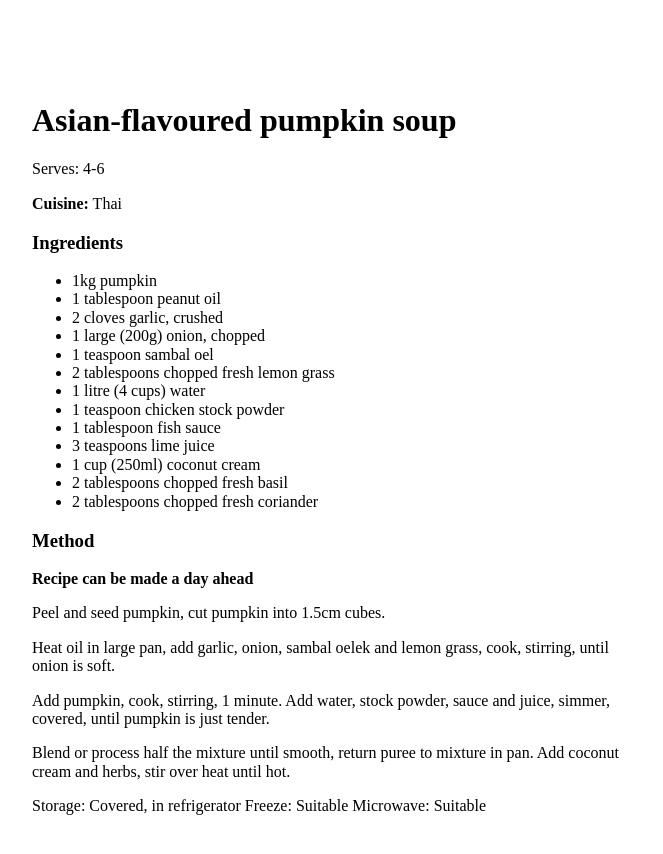
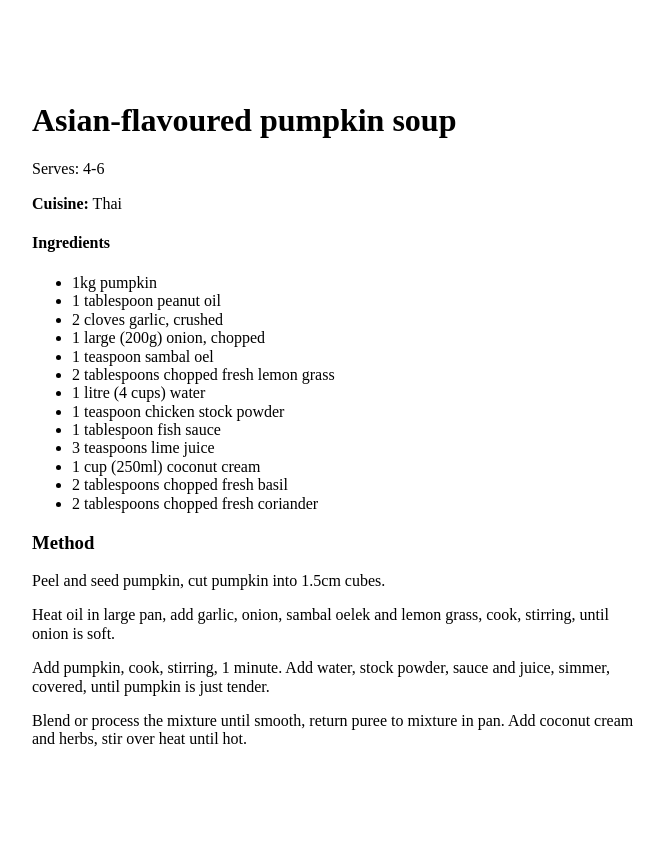
Before and after one commit to damoncarr/jfdc-cookbook, a Jekyll site: the page built from _recipes/asian-flavoured-pumpkin-soup.md, in a window 1280 px wide. Shown: the top 854 px of the page, without its empty margins (58-721 px from the left). Built offline with Jekyll 4.4.1, drawn with Linux system fonts in a browser that asks for light colours.

Commit message:
Fix YAML for ingredients list and update existing recipes

```diff
--- a/_layouts/recipe.html
+++ b/_layouts/recipe.html
@@ -21,20 +21,17 @@
   {% endif %}
 
   <div class="ingredients">
-    <h3>Ingredients</h3>
-    <ul>
-      {% for item in page.ingredients %}
-        <li>{{ item }}</li>
+    <h4>Ingredients</h4>
+      {% for ingredients in page.ingredients %}
+        {% if ingredients.title %}
+          <h4>{{ ingredients.title }}</h4>
+        {% endif %}
+        <ul>
+          {% for item in ingredients.list %}
+            <li>{{ item }}</li>
+          {% endfor %}
+        </ul>
       {% endfor %}
-    </ul>
-    {% if page.ingredients-to-serve %}
-    <h3>Ingredients to serve</h3>
-      <ul>
-        {% for item in page.ingredients-to-serve %}
-          <li>{{ item }}</li>
-        {% endfor %}
-      </ul>
-    {% endif %}
   </div>
   {{ content }}
 </div>
--- a/_recipes/asian-flavoured-pumpkin-soup.md
+++ b/_recipes/asian-flavoured-pumpkin-soup.md
@@ -3,36 +3,36 @@
 layout: recipe
 cuisine: Thai
 ingredients:
-- 1kg pumpkin
-- 1 tablespoon peanut oil
-- 2 cloves garlic, crushed
-- 1 large (200g) onion, chopped
-- 1 teaspoon sambal oel
-- 2 tablespoons chopped fresh lemon grass
-- 1 litre (4 cups) water
-- 1 teaspoon chicken stock powder
-- 1 tablespoon fish sauce
-- 3 teaspoons lime juice
-- 1 cup (250ml) coconut cream
-- 2 tablespoons chopped fresh basil
-- 2 tablespoons chopped fresh coriander
-ingredients-to-serve:
+  - title:
+    list:
+      - 1kg pumpkin
+      - 1 tablespoon peanut oil
+      - 2 cloves garlic, crushed
+      - 1 large (200g) onion, chopped
+      - 1 teaspoon sambal oel
+      - 2 tablespoons chopped fresh lemon grass
+      - 1 litre (4 cups) water
+      - 1 teaspoon chicken stock powder
+      - 1 tablespoon fish sauce
+      - 3 teaspoons lime juice
+      - 1 cup (250ml) coconut cream
+      - 2 tablespoons chopped fresh basil
+      - 2 tablespoons chopped fresh coriander
 serves: 4-6
 prep-time:
 cook-time:
+notes: Recipe can be made a day ahead
+freeze: Yes
+microwave: Yes
+storage: Covered, in refrigerator
+source:
 ---
 
 ### Method
-**Recipe can be made a day ahead**
-
 Peel and seed pumpkin, cut pumpkin into 1.5cm cubes.
 
 Heat oil in large pan, add garlic, onion, sambal oelek and lemon grass, cook, stirring, until onion is soft.
 
 Add pumpkin, cook, stirring, 1 minute. Add water, stock powder, sauce and juice, simmer, covered, until pumpkin is just tender.
 
-Blend or process half the mixture until smooth, return puree to mixture in pan. Add coconut cream and herbs, stir over heat until hot.
-
-Storage: Covered, in refrigerator
-Freeze: Suitable
-Microwave: Suitable
+Blend or process the mixture until smooth, return puree to mixture in pan. Add coconut cream and herbs, stir over heat until hot.
```
Also changed, not shown: _recipes/chickpea-couscous-burgers.md (+25 -17 lines), _recipes/indian-egg-curry.md (+24 -15 lines), _recipes/prawn-spring-vegetable-risotto.md (+19 -17 lines), _recipes/rambos-chicken-curry.md (+14 -9 lines).
